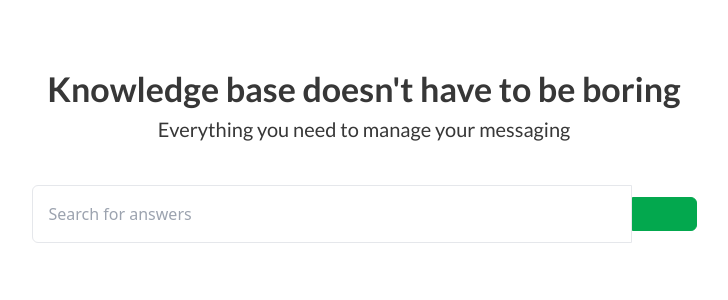
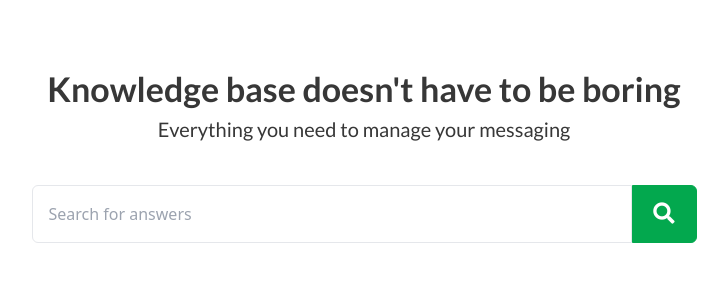
Before and after one commit to PutuZX/frontend-test, a Vue app: page / in a window 1280 px wide. Shown: the top 300 px of the page, without its empty margins (276-1004 px from the left). Built offline with nearby package versions, Linux system fonts and the light colour scheme; no server answers.

Commit message:
fix configs

```diff
--- a/package.json
+++ b/package.json
@@ -4,7 +4,8 @@
     "main": "index.js",
     "scripts": {
         "start": "webpack-dev-server --config webpack.config.js",
-		"build": "webpack --config webpack.config.js"
+        "build": "webpack --config webpack.config.js",
+        "dev": "webpack-dev-server --config webpack.config.js --mode production"
     },
     "devDependencies": {
         "@vue/compiler-sfc": "^3.2.0",
@@ -12,6 +13,7 @@
         "css-loader": "^3.4.1",
         "mini-css-extract-plugin": "^2.7.6",
         "postcss-loader": "^7.3.3",
+        "postcss-preset-env": "^8.5.1",
         "sass-loader": "^13.3.2",
         "style-loader": "^3.3.3",
         "url-loader": "^3.0.0",
@@ -27,6 +29,7 @@
         "date-fns": "^2.30.0",
         "node-sass": "^9.0.0",
         "pinia": "^2.1.4",
+        "style-loader": "^3.3.0",
         "tailwindcss": "^3.3.2",
         "vue": "^3.2.0"
     },
--- a/postcss.config.js
+++ b/postcss.config.js
@@ -1,7 +1,9 @@
-// postcss.config.js
 module.exports = {
     plugins: [
       require('tailwindcss'),
+      require('postcss-preset-env')({
+        stage: 0,
+      }),
       require('autoprefixer'),
     ]
   }
--- a/src/app.js
+++ b/src/app.js
@@ -3,6 +3,8 @@ import App from './App.vue';
 import './assets/css/tailwind.css';
 import router from './router'
 import { createPinia } from 'pinia'
+import './scss/_variables.scss'
+import './scss/main.scss'
 
 const pinia = createPinia()
 const app = createApp(App);
--- a/src/scss/main.scss
+++ b/src/scss/main.scss
@@ -1,2 +1,2 @@
 @import url("https://fonts.googleapis.com/css?family=Lato:300,400,700&subset=latin-ext");
-@import 'font-awesome.css';
+@import "../assets/css/font-awesome";
--- a/tailwind.config.js
+++ b/tailwind.config.js
@@ -1,6 +1,6 @@
 /** @type {import('tailwindcss').Config} */
 module.exports = {
-  purge: ['./src/**/*.vue'],
+  purge: ['./index.html', './src/**/*.{vue,js,ts,jsx,tsx}'],
   darkMode: false, // or 'media' or 'class'
   theme: {
     extend: {},
--- a/webpack.config.js
+++ b/webpack.config.js
@@ -4,10 +4,12 @@ const path = require("path");
 const { VueLoaderPlugin } = require("vue-loader");
 const dataObj = require("./data/data.json");
 const MiniCssExtractPlugin = require("mini-css-extract-plugin");
-const webpack = require('webpack');
+const webpack = require("webpack");
+const mode = process.env.NODE_ENV || "development";
+const prod = mode === "production";
 
 module.exports = {
-  mode: "production",
+  mode: mode,
   performance: {
     hints: process.env.NODE_ENV === "production" ? "warning" : false,
   },
@@ -26,9 +28,18 @@ module.exports = {
       {
         test: /\.scss$/,
         use: [
-          MiniCssExtractPlugin.loader,
+          prod ? MiniCssExtractPlugin.loader : "style-loader",
           "css-loader",
-          "sass-loader"
+          "postcss-loader",
+          "sass-loader",
+        ],
+      },
+      {
+        test: /\.css$/,
+        use: [
+          prod ? MiniCssExtractPlugin.loader : "style-loader",
+          "css-loader",
+          "postcss-loader",
         ],
       },
       {
@@ -39,14 +50,6 @@ module.exports = {
             name: "[name].[ext]",
           },
         },
-      },
-      {
-        test: /\.css$/,
-        use: [
-          MiniCssExtractPlugin.loader,
-          "css-loader",
-          "postcss-loader",
-        ],
       },
     ],
   },
```
Also changed, not shown: src/assets/css/font-awesome.css (renamed from src/font-awesome.css), src/assets/css/tailwind.css (line endings or trailing spaces), 4 other files (tests, documents, lock files or other folders).
